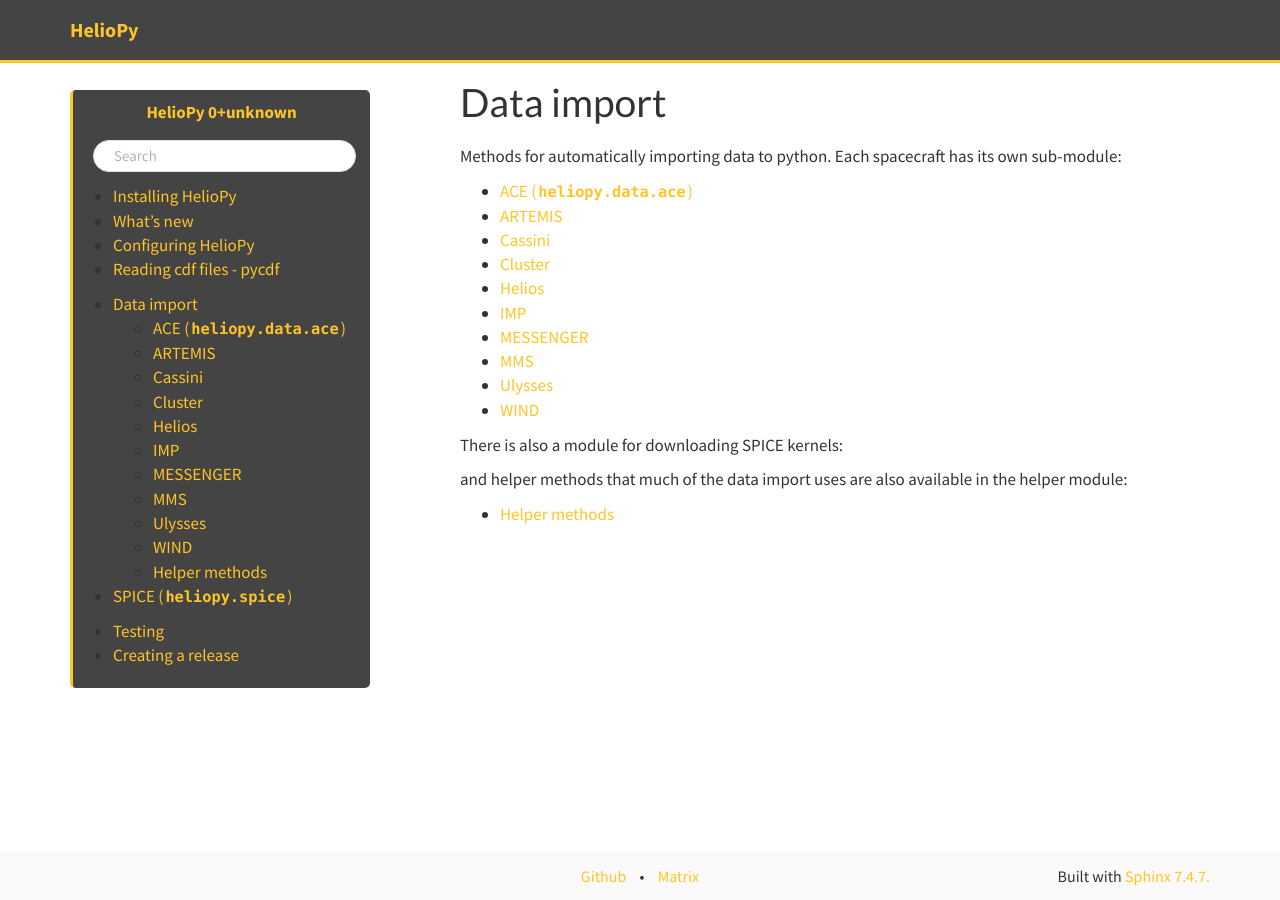
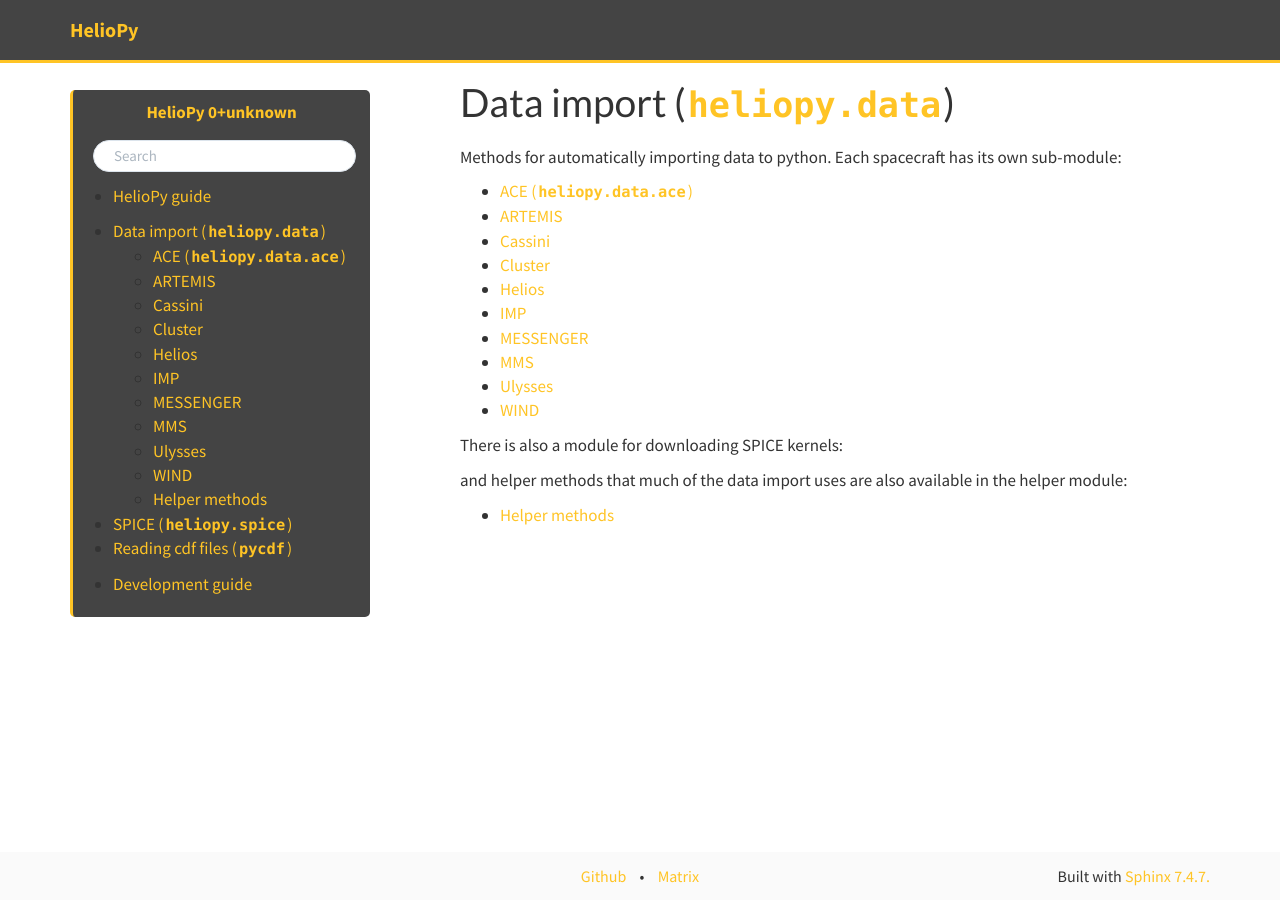
Before and after one commit to heliopython/heliopy, a Sphinx documentation site: the page built from doc/source/data/index.rst, in a window 1280 px wide. Built offline with Sphinx 7.4.7, drawn with Linux system fonts in a browser that asks for light colours; pages that are not in the unit, such as notebooks, are missing from menus.

Commit message:
Re-jig documentaiton order

```diff
--- a/doc/source/data/index.rst
+++ b/doc/source/data/index.rst
@@ -1,7 +1,7 @@
 .. _heliopy-data:
 
-Data import
------------
+Data import (:mod:`heliopy.data`)
+---------------------------------
 
 .. currentmodule:: heliopy.data
 
--- /dev/null
+++ b/doc/source/development/index.rst
@@ -0,0 +1,8 @@
+Development guide
+-----------------
+
+.. toctree::
+   :maxdepth: 1
+
+   testing
+   release
--- a/doc/source/configuring.rst
+++ b/doc/source/guide/configuring.rst
@@ -5,7 +5,7 @@
 make a copy of it at ``~/.heliopy/heliopyrc`` and edit that copy.
 The default contents of the file are:
 
-.. literalinclude:: ../../heliopy/heliopyrc
+.. literalinclude:: ../../../heliopy/heliopyrc
 
 Alternatively the copy included with HelioPy can be directly edited.
 To get the location of the configuration file in a python session run
--- /dev/null
+++ b/doc/source/guide/index.rst
@@ -0,0 +1,9 @@
+HelioPy guide
+-------------
+
+.. toctree::
+   :maxdepth: 1
+
+   installing
+   configuring
+   whatsnew
--- a/doc/source/index.rst
+++ b/doc/source/index.rst
@@ -12,10 +12,7 @@
 .. toctree::
    :maxdepth: 1
 
-   installing
-   whatsnew
-   configuring
-   pycdf
+   guide/index
    auto_examples/index
 
 Module documentation
@@ -33,5 +31,4 @@
 .. toctree::
    :maxdepth: 1
 
-   dev/testing
-   dev/release
+   development/index
--- a/doc/source/pycdf.rst
+++ b/doc/source/pycdf.rst
@@ -1,5 +1,5 @@
-Reading cdf files - pycdf
-=========================
+Reading cdf files (:mod:`pycdf`)
+================================
 
 pycdf is a module for reading CDF files into python. It is forked directly
 without change from the `spacepy`_ project.
```
Also changed, not shown: other parts of doc/source/index.rst (+1 -0 lines), doc/source/development/release.rst (renamed from doc/source/dev/release.rst), doc/source/development/testing.rst (renamed from doc/source/dev/testing.rst), doc/source/guide/installing.rst (renamed from doc/source/installing.rst), doc/source/guide/whatsnew.rst (renamed from doc/source/whatsnew.rst), 1 other file.
